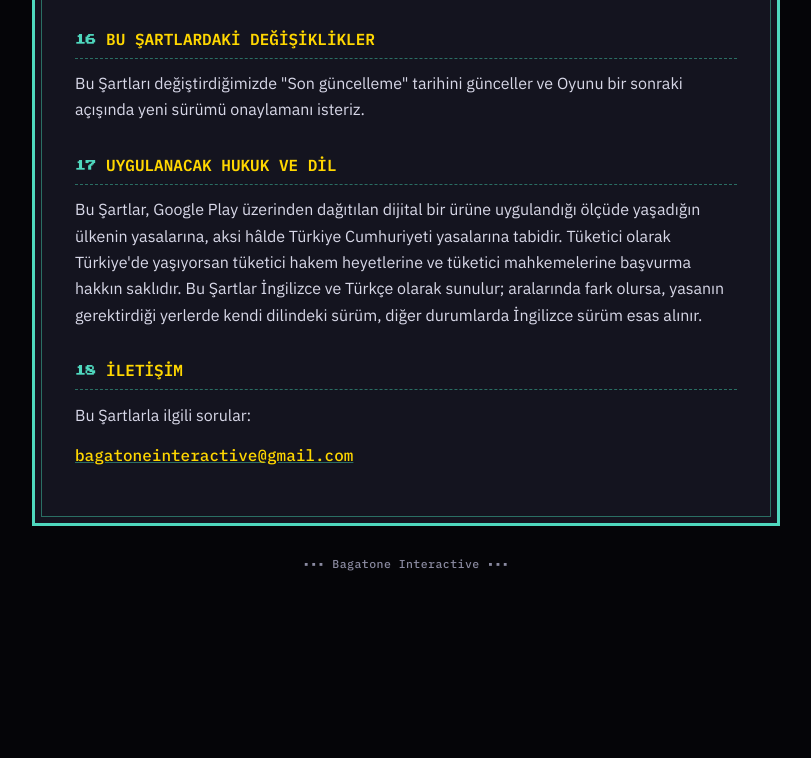
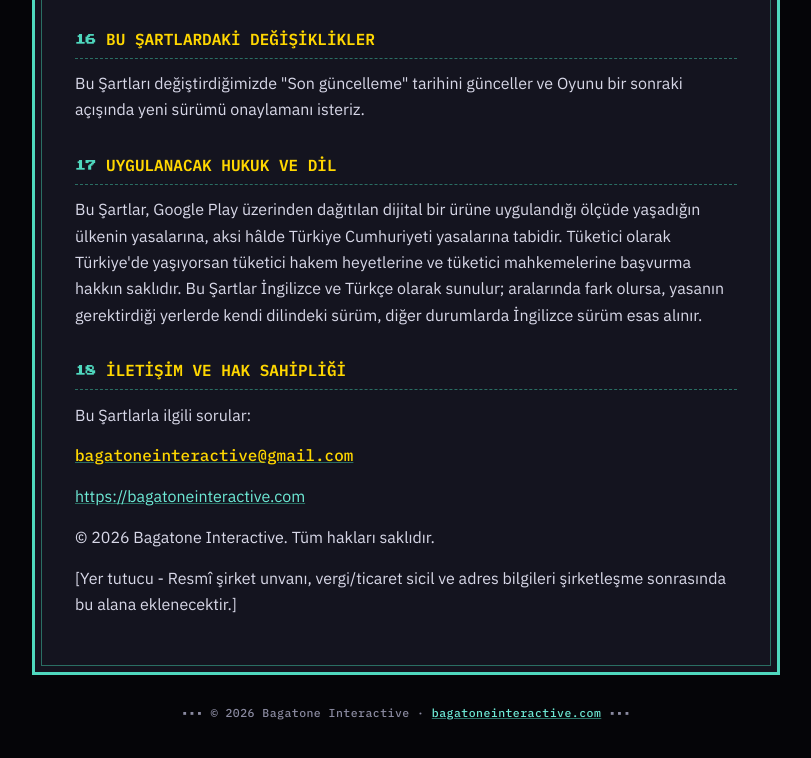
Before and after one commit to merterenai/-dle-Pixel-Runner-RPG-Legal, a plain HTML site: page terms_tr.html in a window 1280 px wide. Shown: the part 4495-5253 px from the top of the page, without its empty margins (234-1045 px from the left). Before the commit the page ends 5132 px from the top, so only its background shows below. Drawn offline with Linux system fonts and the light colour scheme.

Commit message:
Add bagatoneinteractive.com website link and incorporation rights placeholder

```diff
--- a/terms_tr.html
+++ b/terms_tr.html
@@ -108,13 +108,16 @@
 <section id="s17"><h2><span class="n">17</span> UYGULANACAK HUKUK VE DİL</h2>
 <p>Bu Şartlar, Google Play üzerinden dağıtılan dijital bir ürüne uygulandığı ölçüde yaşadığın ülkenin yasalarına, aksi hâlde Türkiye Cumhuriyeti yasalarına tabidir. Tüketici olarak Türkiye'de yaşıyorsan tüketici hakem heyetlerine ve tüketici mahkemelerine başvurma hakkın saklıdır. Bu Şartlar İngilizce ve Türkçe olarak sunulur; aralarında fark olursa, yasanın gerektirdiği yerlerde kendi dilindeki sürüm, diğer durumlarda İngilizce sürüm esas alınır.</p>
 </section>
-<section id="s18"><h2><span class="n">18</span> İLETİŞİM</h2>
+<section id="s18"><h2><span class="n">18</span> İLETİŞİM VE HAK SAHİPLİĞİ</h2>
 <p>Bu Şartlarla ilgili sorular:</p>
 <p><a class="mail" href="mailto:bagatoneinteractive@gmail.com">bagatoneinteractive@gmail.com</a></p>
+<p><a href="https://bagatoneinteractive.com" rel="noopener">https://bagatoneinteractive.com</a></p>
+<p>© 2026 Bagatone Interactive. Tüm hakları saklıdır.</p>
+<p>[Yer tutucu - Resmî şirket unvanı, vergi/ticaret sicil ve adres bilgileri şirketleşme sonrasında bu alana eklenecektir.]</p>
 </section>
   </article>
 </main>
-<footer class="page">&#9642;&#9642;&#9642; Bagatone Interactive &#9642;&#9642;&#9642;</footer>
+<footer class="page">&#9642;&#9642;&#9642; &copy; 2026 Bagatone Interactive &middot; <a href="https://bagatoneinteractive.com" rel="noopener">bagatoneinteractive.com</a> &#9642;&#9642;&#9642;</footer>
 </div>
 </body>
 </html>
```
Also changed, not shown: delete_data.html (+1 -1 lines), delete_data_en.html (+1 -1 lines), delete_data_tr.html (+1 -1 lines), index.html (+1 -1 lines), privacy_en.html (+4 -1 lines), privacy_tr.html (+4 -1 lines), terms_en.html (+5 -2 lines).
